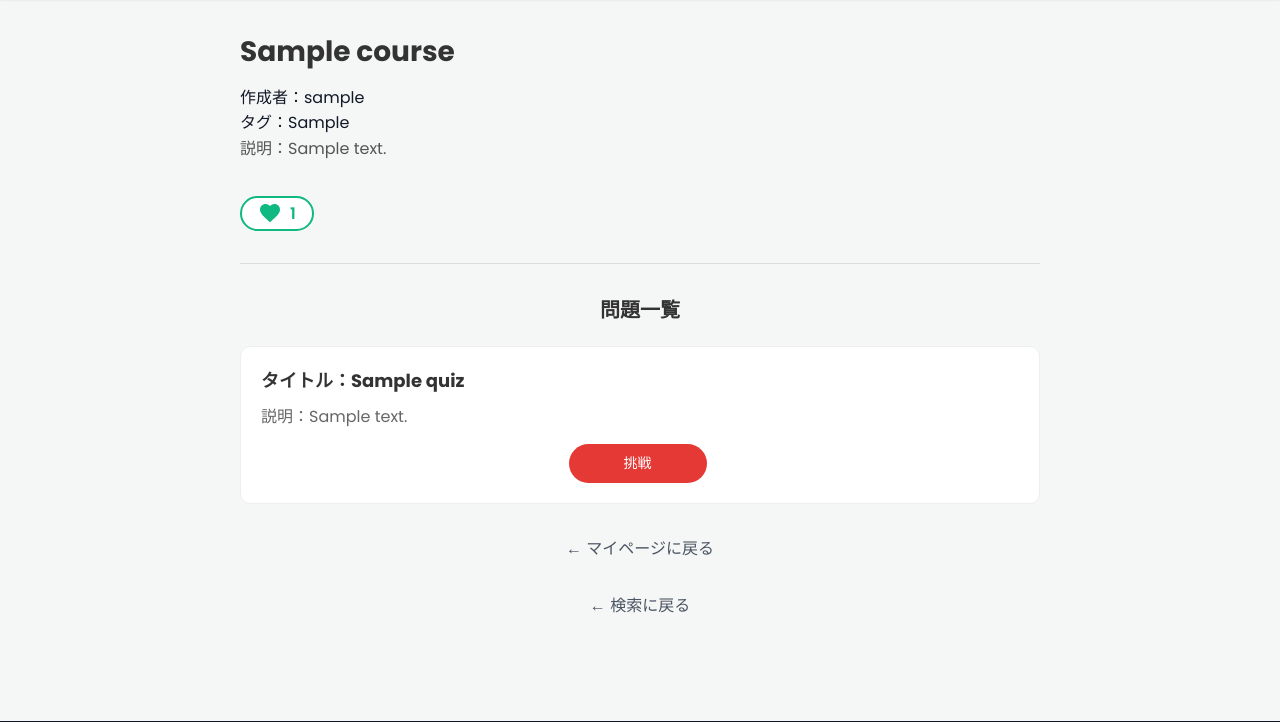
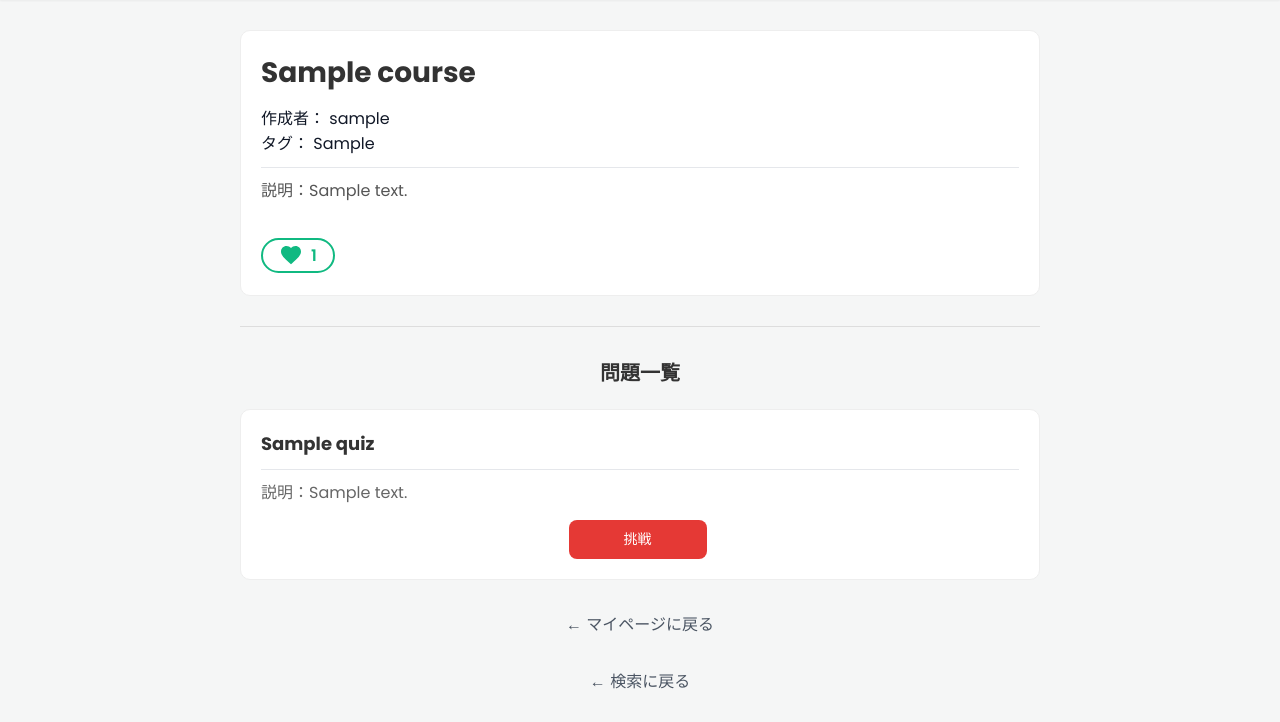
Before and after one commit to K-zoe/knowva, a Django app: page /quizzes/course_detail/00000000-0000-0000-0000-000000000001/ in a window 1280 px wide. Shown: the part 79-801 px from the top of the page. Run offline with Django 5.2, Linux system fonts and the light colour scheme; a user stored in the database is signed in; tables that the repository leaves empty hold one stand-in row (values such as "Sample post"); data that the repository does not hold is empty; parts of the project's set-up code (start-up, migrations or seed data) failed here and were passed over.

Commit message:
【修正】course_detail.htmlのCSS修正

```diff
--- a/quizzes/static/quizzes/css/course_detail.css
+++ b/quizzes/static/quizzes/css/course_detail.css
@@ -4,15 +4,40 @@
     margin: 0 auto;
 }
 
-.course-info{
+.course-header {
+    background: #fff;
+    border-radius: 10px;
+    border-radius: 10px;
+    border: 1px solid #eee;
+    transition:0.2s;
+    padding: 20px;
+}
+
+.course-title-area{
     display:flex;
 }
 
-.course-info .label{
+.course-creator .label{
     flex-shrink: 0;
 }
 
-.course-info .text{
+.course-creator .text{
+    white-space: pre-line;
+    overflow-wrap: anywhere;
+    word-break: keep-all;
+}
+
+.course-tag {
+    border-bottom: 1px solid #e5e7eb;
+    margin-bottom: 10px;
+    padding-bottom:10px;
+}
+
+.course-tag .label{
+    flex-shrink: 0;
+}
+
+.course-tag .text{
     white-space: pre-line;
     overflow-wrap: anywhere;
     word-break: keep-all;
@@ -94,6 +119,9 @@
     font-size: 18px;
     margin-bottom: 8px;
     color: #333;
+    border-bottom: 1px solid #e5e7eb;
+    padding-bottom: 10px;
+    margin-bottom: 10px;
 }
 
 /* 説明 */
@@ -122,7 +150,7 @@
     background: var(--danger);
     color: white;
     padding: 8px 55px;
-    border-radius: var(--radius-full);
+    border-radius: var(--radius-sm);
     text-decoration: none;
     display: inline-block;
     font-size: 14px;
@@ -139,7 +167,7 @@
     background: var(--gradient-main);
     color: white;
     padding: 8px 55px;
-    border-radius: var(--radius-full);
+    border-radius: var(--radius-sm);
     text-decoration: none;
     display: inline-block;
     font-size: 14px;
@@ -156,7 +184,7 @@
     background: #f1f1f1;
     color: #333;
     padding: 8px 14px;
-    border-radius: 6px;
+    border-radius: var(--radius-sm);
     text-decoration: none;
     display: inline-block;
     font-size: 14px;
--- a/quizzes/templates/quizzes/course_detail.html
+++ b/quizzes/templates/quizzes/course_detail.html
@@ -14,15 +14,15 @@
     <div class="course-header">
 
         <!-- コース情報 -->
-        <div class="course-info">
+        <div class="course-title-area">
             <h1 class="course-title">{{ course.title }}</h1>
         </div>
-        <p class="course-info">
+        <p class="course-creator">
             <span class="label">作成者：</span>
             <span class="text">{{ course.user.username }}</span>
         </p>
 
-        <p class="course-info">
+        <p class="course-tag">
             <span class="label">タグ：</span>
             <span class="text">{{ course.tag }}</span>
         </p>
@@ -50,7 +50,7 @@
         {% for quiz in quizzes %}
             <div class="quiz-card">
 
-                <h3 class="quiz-title">タイトル：{{ quiz.title }}</h3>
+                <h3 class="quiz-title">{{ quiz.title }}</h3>
 
                 {% if quiz.description %}
                     <p class="quiz-desc">
```
